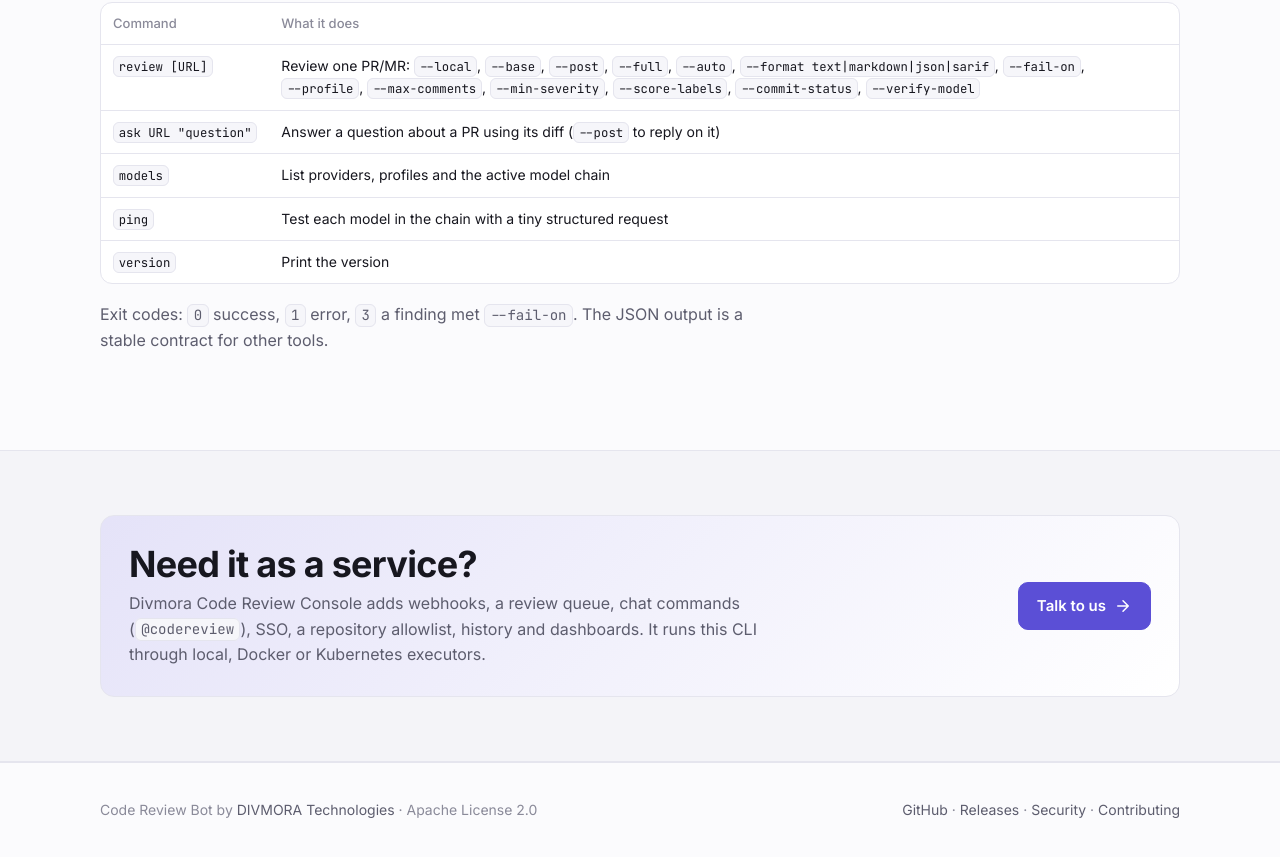
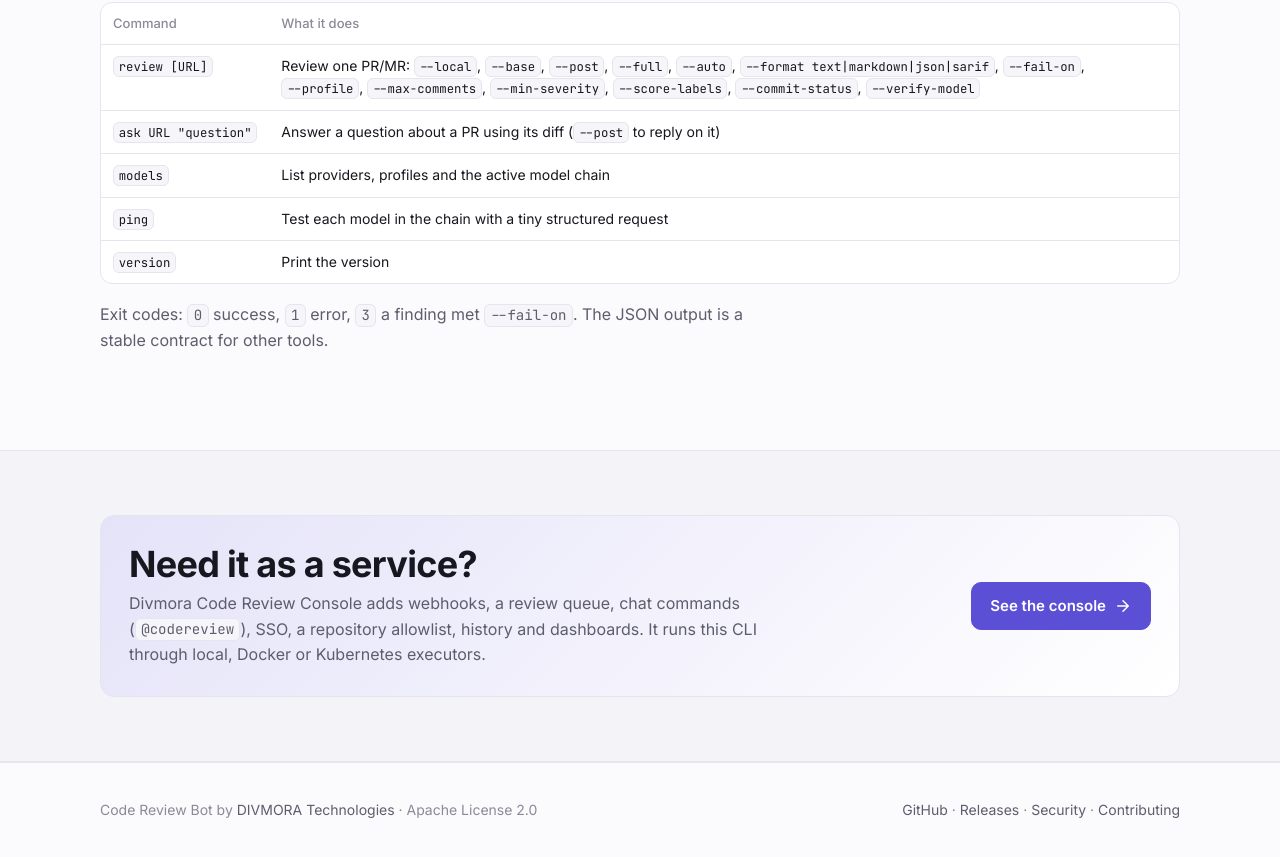
Before and after one commit to divmora/code-review-bot, a plain HTML site: page docs/index.html in a window 1280 px wide. Shown: the part 4666-5523 px from the top of the page. Drawn offline with Linux system fonts and the light colour scheme.

Commit message:
docs: link the Code Review Console website
The console is now under the Elastic License 2.0 and has its own
site; point the README and the website's console section at it.

Co-Authored-By: Claude Opus 5.5 <noreply@anthropic.com>

```diff
--- a/docs/index.html
+++ b/docs/index.html
@@ -415,7 +415,7 @@ codereview ask https://github.com/org/repo/pull/123 "Is the retry loop safe?"</p
         <h2 style="margin:0">Need it as a service?</h2>
         <p>Divmora Code Review Console adds webhooks, a review queue, chat commands (<code>@codereview</code>), SSO, a repository allowlist, history and dashboards. It runs this CLI through local, Docker or Kubernetes executors.</p>
       </div>
-      <a class="btn primary" href="mailto:licensing@divmora.com?subject=Code%20Review%20Console">Talk to us <svg class="i"><use href="#i-arrow"/></svg></a>
+      <a class="btn primary" href="https://divmora.github.io/code-review-console/">See the console <svg class="i"><use href="#i-arrow"/></svg></a>
     </div>
   </div>
 </section>
```
Also changed, not shown: 1 other file.
